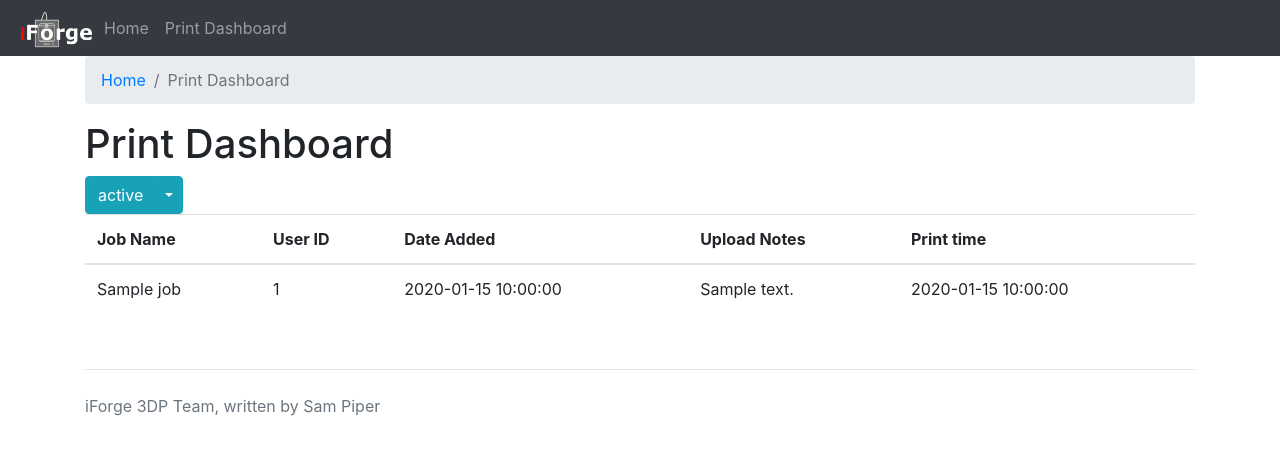
After one commit to iforge-uos/print-queue-api, a Python web app: template src/templates/print_dashboard.html in a window 1280 px wide. The commit adds this page. Shown: the top 455 px of the page. Run offline with Jinja, Linux system fonts and the light colour scheme; the template is opened without the code that fills it: most values are stand-ins (such as "Sample title", 1, 10 or a date in 2020); some libraries are stand-ins or nearby versions.

Commit message:
feat: added filtering of print dashboard

```diff
--- a/src/common/thumbnails.py
+++ b/src/common/thumbnails.py
@@ -16,7 +16,7 @@ def extract_thumbnail(gcode_file_path):
         for line in g_file:
             line = line.decode("utf-8", "ignore")
             if line.startswith(";"):
-                concat_string += line
+                concat_string += line@
         # match the thumbnail regex to the string.
         matches = re.findall(regex, concat_string, re.MULTILINE)
         # CHeck the thumbnail exists
@@ -27,6 +27,3 @@ def extract_thumbnail(gcode_file_path):
                 img.write(base64.b64decode(matches[-1:][0].replace("; ", "").encode()))
         else:
             return None
-
-if __name__ == '__main__':
-    extract_thumbnail("D:\\hexcase-base_0.2mm_PETG_MINI_3h57m.gcode")
--- a/src/templates/base_layout.html
+++ b/src/templates/base_layout.html
@@ -41,6 +41,9 @@
             <li class="nav-item">
                 <a class="nav-link" href="/">Home</a>
             </li>
+            <li class="nav-item">
+                <a class="nav-link" href="{{ url_for('management view.print_dashboard', status='queued') }}">Print Dashboard</a>
+            </li>
         </ul>
 
         <ul class="nav navbar-nav navbar-right">
--- /dev/null
+++ b/src/templates/print_dashboard.html
@@ -0,0 +1,64 @@
+{% extends "base_layout.html" %}
+{% block title %}Print Dashboard{% endblock %}
+
+{% block content %}
+
+<div class="container">
+    <ol class="breadcrumb">
+        <li class="breadcrumb-item"><a href="{{ url_for('management view.home_page') }}">Home</a></li>
+        <li class="breadcrumb-item active">Print Dashboard</li>
+    </ol>
+
+    <h1>Print Dashboard</h1>
+    <div class="btn-group">
+        <button type="button" class="btn btn-info">{{  selected_status  }}</button>
+        <button type="button" class="btn btn-info dropdown-toggle dropdown-toggle-split" data-toggle="dropdown"
+            aria-haspopup="true" aria-expanded="false">
+            <span class="sr-only">Toggle Dropdown</span>
+        </button>
+        <div class="dropdown-menu" aria-labelledby="dropdownMenuLink">
+            <a class="dropdown-item" href="{{ url_for('management view.print_dashboard', status='queued') }}">Queued</a>
+            <a class="dropdown-item" href="{{ url_for('management view.print_dashboard', status='failed') }}">Failed</a>
+            <a class="dropdown-item"
+                href="{{ url_for('management view.print_dashboard', status='rejected') }}">Rejected</a>
+            <a class="dropdown-item"
+                href="{{ url_for('management view.print_dashboard', status='complete') }}">Complete</a>
+            <a class="dropdown-item" href="{{ url_for('management view.print_dashboard', status='awaiting') }}">Awaiting
+                Approval</a>
+            <a class="dropdown-item"
+                href="{{ url_for('management view.print_dashboard', status='under_review') }}">Under Review</a>
+        </div>
+    </div>
+    {% if print_jobs %}
+    <table class="table table-hover">
+        <thead>
+            <tr>
+                <th scope="col">Job Name</th>
+                <th scope="col">User ID</th>
+                <th scope="col">Date Added</th>
+                <th scope="col">Upload Notes</th>
+                <th scope="col">Print time</th>
+            </tr>
+        </thead>
+        <tbody>
+            {% for job in print_jobs %}
+            <tr>
+                <td>
+                    {{ job.print_name }}
+                </td>
+                <td>{{ job.user_id }}</td>
+                <td>{{ job.date_added.strftime('%Y-%m-%d %H:%M:%S') }}</td>
+                <td>{{ job.upload_notes }}</td>
+                <td>{{ job.print_time }}</td>
+            </tr>
+            {% endfor %}
+
+        </tbody>
+    </table>
+    {% else %}
+    <div class="alert alert-primary">
+        There are no jobs currently in the queue.
+    </div>
+    {% endif %}
+</div>
+{% endblock %}
```
Also changed, not shown: src/resources/management_route.py (+26 -1 lines).
